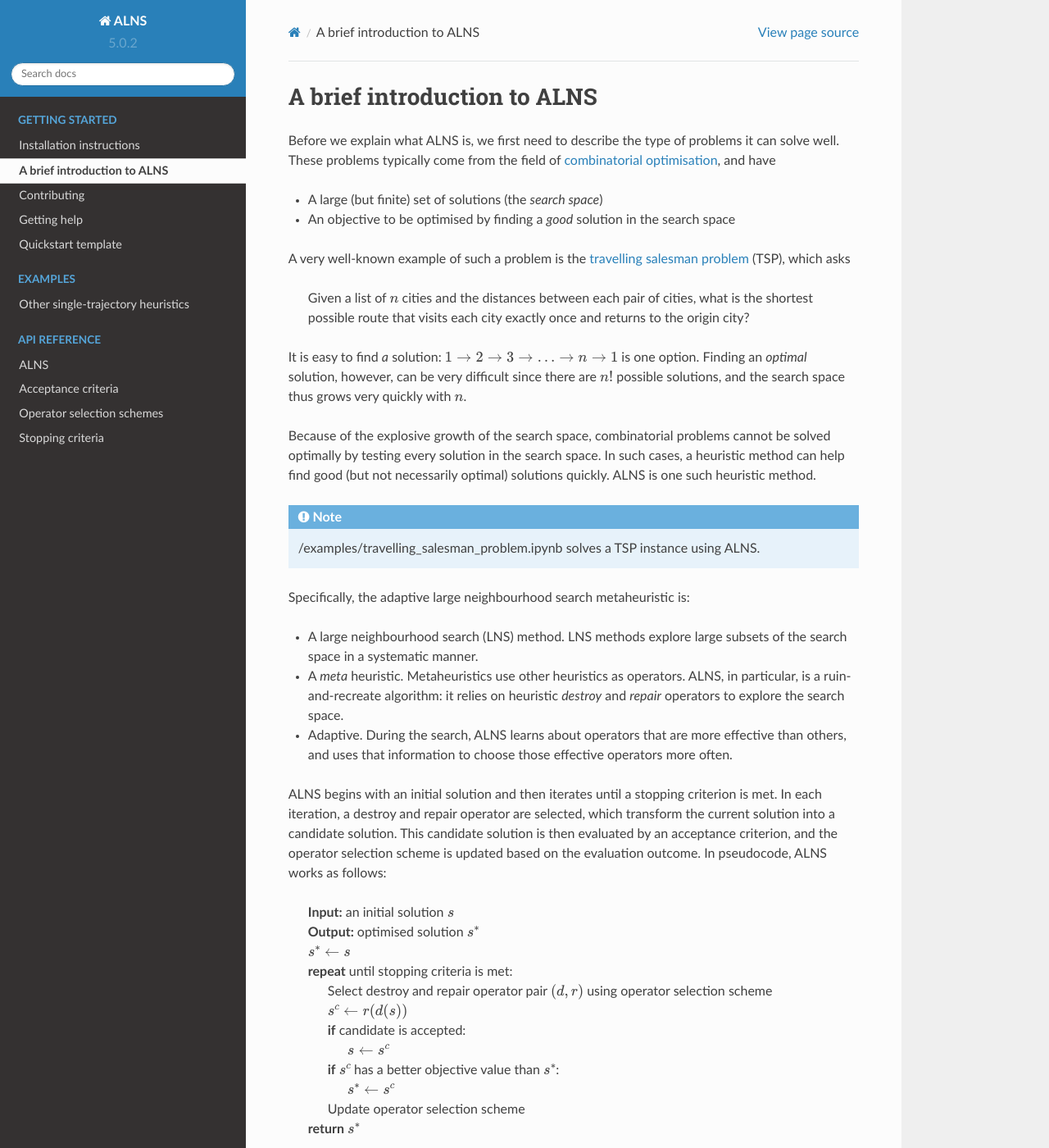
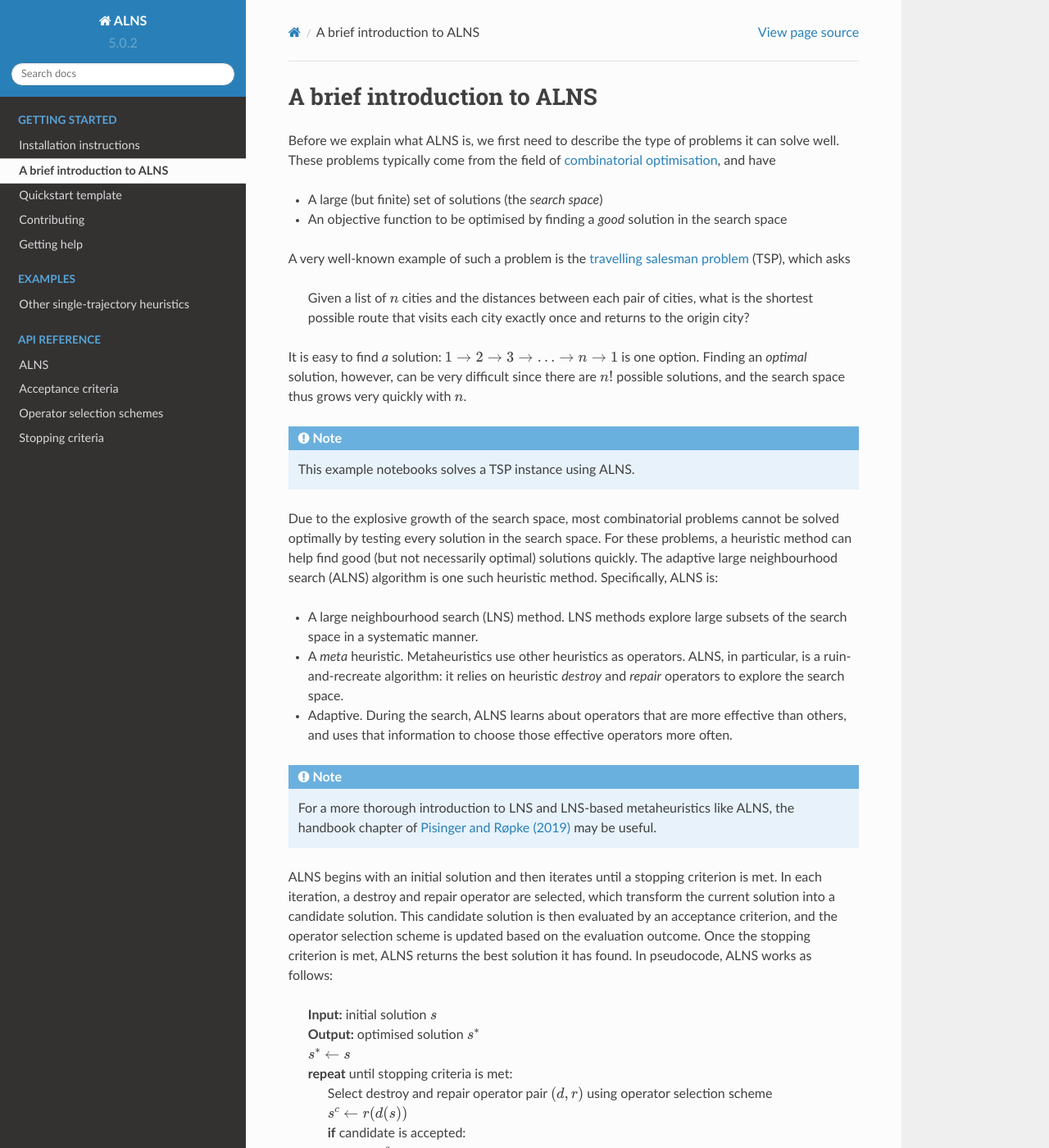
Before and after one commit to N-Wouda/ALNS, a Sphinx documentation site: the page built from docs/source/setup/introduction_to_alns.rst, in a window 1280 px wide and 1400 px high. Shown: the whole window at 82% size. Built offline with Sphinx 7.4.7 and the Read the Docs theme 2.0.0, drawn with Linux system fonts in a browser that asks for light colours; pages that are not in the unit, such as notebooks, are missing from menus; some of the changed text lies outside the part shown.

Commit message:
Cite handbook chapter, simplify a bit, and move operator stuff to template

```diff
--- a/docs/source/index.rst
+++ b/docs/source/index.rst
@@ -34,9 +34,9 @@ It can be installed through *pip* via
 
    setup/installation
    setup/introduction_to_alns
+   setup/template
    setup/contributing
    setup/getting_help
-   setup/template
 
 .. toctree::
    :maxdepth: 1
--- a/docs/source/setup/introduction_to_alns.rst
+++ b/docs/source/setup/introduction_to_alns.rst
@@ -5,7 +5,7 @@ Before we explain what ALNS is, we first need to describe the type of problems i
 These problems typically come from the field of `combinatorial optimisation <https://en.wikipedia.org/wiki/Combinatorial_optimization>`_, and have
 
 * A large (but finite) set of solutions (the *search space*)
-* An objective to be optimised by finding a *good* solution in the search space
+* An objective function to be optimised by finding a *good* solution in the search space
 
 A very well-known example of such a problem is the `travelling salesman problem <https://en.wikipedia.org/wiki/Travelling_salesman_problem>`_ (TSP), which asks
 
@@ -14,15 +14,14 @@ A very well-known example of such a problem is the `travelling salesman problem
 It is easy to find *a* solution: :math:`1 \rightarrow 2 \rightarrow 3 \rightarrow \ldots \rightarrow n \rightarrow 1` is one option.
 Finding an *optimal* solution, however, can be very difficult since there are :math:`n!` possible solutions, and the search space thus grows very quickly with :math:`n`.
 
-Because of the explosive growth of the search space, combinatorial problems cannot be solved optimally by testing every solution in the search space.
-In such cases, a heuristic method can help find good (but not necessarily optimal) solutions quickly.
-ALNS is one such heuristic method.
-
 .. note::
 
-    :ref:`/examples/travelling_salesman_problem.ipynb` solves a TSP instance using ALNS.
+    :ref:`This example notebooks </examples/travelling_salesman_problem.ipynb>` solves a TSP instance using ALNS.
 
-Specifically, the adaptive large neighbourhood search metaheuristic is:
+Due to the explosive growth of the search space, most combinatorial problems cannot be solved optimally by testing every solution in the search space.
+For these problems, a heuristic method can help find good (but not necessarily optimal) solutions quickly.
+The adaptive large neighbourhood search (ALNS) algorithm is one such heuristic method.
+Specifically, ALNS is:
 
 * A large neighbourhood search (LNS) method.
   LNS methods explore large subsets of the search space in a systematic manner.
@@ -34,14 +33,19 @@ Specifically, the adaptive large neighbourhood search metaheuristic is:
 * Adaptive.
   During the search, ALNS learns about operators that are more effective than others, and uses that information to choose those effective operators more often.
 
+.. note::
+
+    For a more thorough introduction to LNS and LNS-based metaheuristics like ALNS, the handbook chapter of `Pisinger and Røpke (2019) <https://doi.org/10.1007/978-3-319-91086-4_4>`_ may be useful.
+
 ALNS begins with an initial solution and then iterates until a stopping criterion is met.
 In each iteration, a destroy and repair operator are selected, which transform the current solution into a candidate solution.
 This candidate solution is then evaluated by an acceptance criterion, and the operator selection scheme is updated based on the evaluation outcome.
+Once the stopping criterion is met, ALNS returns the best solution it has found.
 In pseudocode, ALNS works as follows:
 
     .. line-block::
 
-        **Input:** an initial solution :math:`s`
+        **Input:** initial solution :math:`s`
         **Output:** optimised solution :math:`s^*`
         :math:`s^* \gets s`
         **repeat** until stopping criteria is met:
@@ -60,9 +64,6 @@ You need to provide:
 * An initial solution.
 * One or more destroy and repair operators tailored to your problem.
 
-Typically, a good start for a destroy operator is *random removal*, which randomly destroys some part of the current solution.
-A good repair operator is *greedy repair*, which repairs the partially destroyed solution in a greedy manner.
-
 .. hint::
 
-    Now that you know a little more about the ideas behind ALNS, the :doc:`quickstart code template <template>` is a great place to get started using the ``alns`` package!
+    The :doc:`quickstart code template <template>` explains how to implement these in the format ``alns`` expects.
--- a/docs/source/setup/template.rst
+++ b/docs/source/setup/template.rst
@@ -12,6 +12,9 @@ You should provide the following:
 * One or more destroy and repair operators tailored to your problem. Each destroy
   operator should copy the passed-in state; see
   :meth:`~alns.ALNS.ALNS.add_destroy_operator` for details.
+
+Typically, a good first destroy operator is *random removal*, which randomly destroys some part of the current solution.
+A good first repair operator is *greedy repair*, which repairs the partially destroyed solution in a greedy manner.
 
 .. note::
 
```
